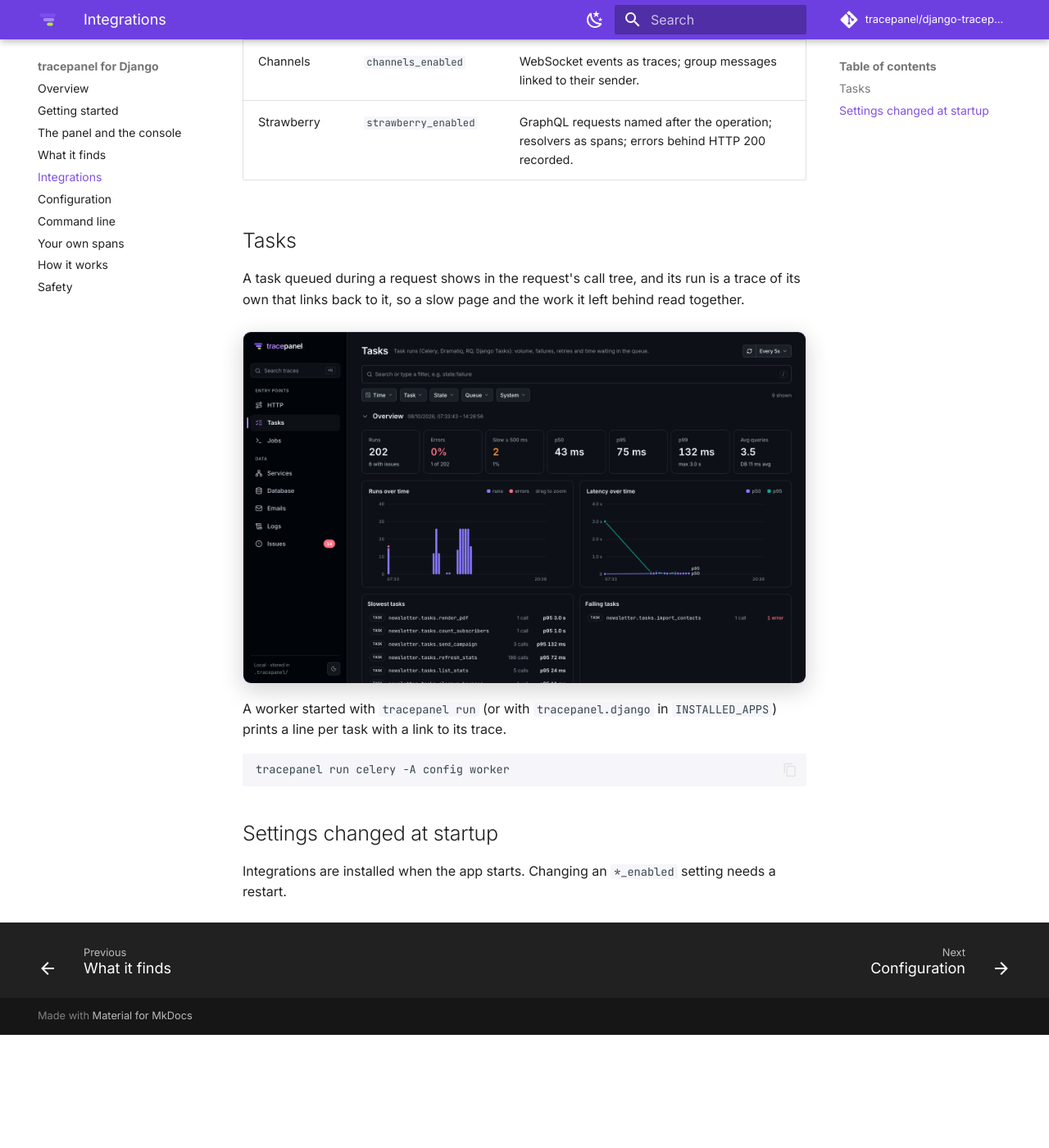
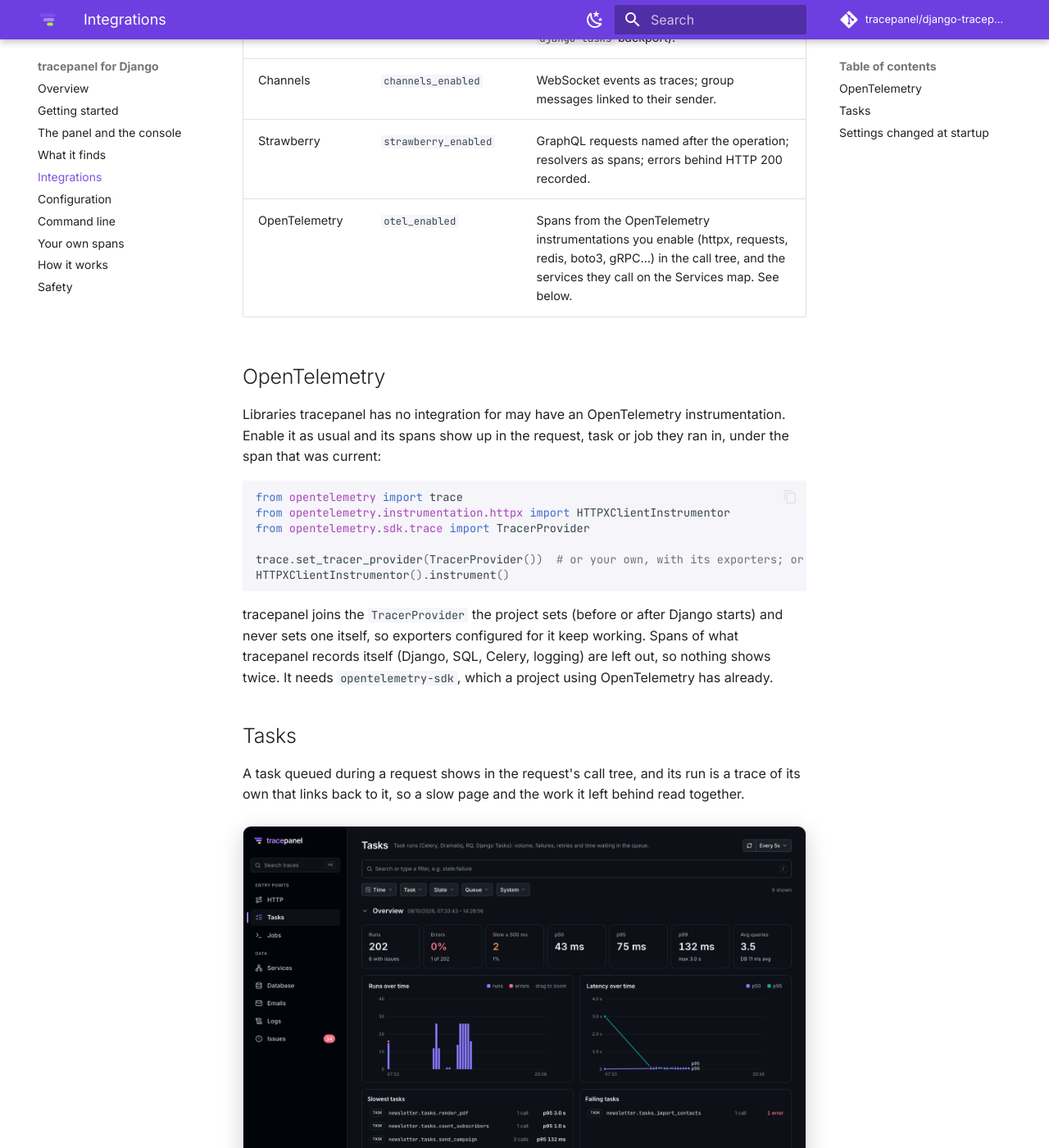
Before and after one commit to tracepanel/django-tracepanel, an MkDocs documentation site: the page built from docs/integrations.md, in a window 1280 px wide and 1400 px high, scrolled down 965 px. Shown: the whole window at 82% size. Built offline with MkDocs 1.6.1 and Material for MkDocs 9.7.7, drawn with Linux system fonts in a browser that asks for light colours; comment, search, counter and statistics services are not loaded; before the commit the page ends 2227 px from its top, so only the background shows below that.

Commit message:
Docs: the OpenTelemetry integration

````diff
--- a/docs/integrations.md
+++ b/docs/integrations.md
@@ -16,6 +16,25 @@
 | Django Tasks | `django_tasks_enabled` | The same for `django.tasks` (and the `django-tasks` backport). |
 | Channels | `channels_enabled` | WebSocket events as traces; group messages linked to their sender. |
 | Strawberry | `strawberry_enabled` | GraphQL requests named after the operation; resolvers as spans; errors behind HTTP 200 recorded. |
+| OpenTelemetry | `otel_enabled` | Spans from the OpenTelemetry instrumentations you enable (httpx, requests, redis, boto3, gRPC…) in the call tree, and the services they call on the Services map. See below. |
+
+## OpenTelemetry
+
+Libraries tracepanel has no integration for may have an OpenTelemetry instrumentation. Enable it as usual and its
+spans show up in the request, task or job they ran in, under the span that was current:
+
+```python
+from opentelemetry import trace
+from opentelemetry.instrumentation.httpx import HTTPXClientInstrumentor
+from opentelemetry.sdk.trace import TracerProvider
+
+trace.set_tracer_provider(TracerProvider())  # or your own, with its exporters; or `opentelemetry-instrument`
+HTTPXClientInstrumentor().instrument()
+```
+
+tracepanel joins the `TracerProvider` the project sets (before or after Django starts) and never sets one itself,
+so exporters configured for it keep working. Spans of what tracepanel records itself (Django, SQL, Celery, logging)
+are left out, so nothing shows twice. It needs `opentelemetry-sdk`, which a project using OpenTelemetry has already.
 
 ## Tasks
 
````
Also changed, not shown: docs/configuration.md (+1 -1 lines).
